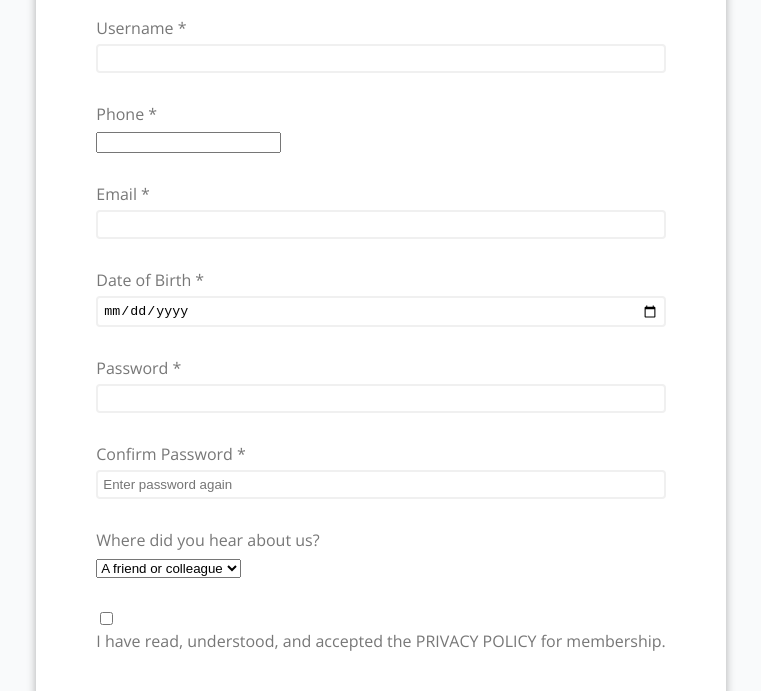
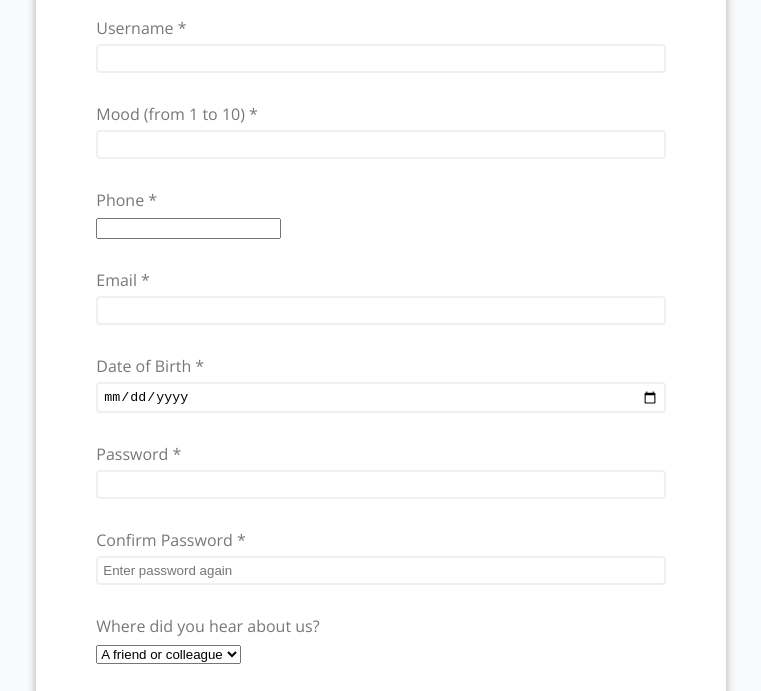
Before and after one commit to MoLaadjal/formulaire_inscription, a plain HTML site: page index.html in a window 1280 px wide. Shown: the part 86-777 px from the top of the page, without its empty margins (259-1020 px from the left). Drawn offline with nearby package versions, Linux system fonts and the light colour scheme.

Commit message:
mood label added

```diff
--- a/index.html
+++ b/index.html
@@ -15,6 +15,12 @@
                 <input type="text" id="username">
                 <small>Error message</small>
             </div>
+            <div class="form-control">
+                <label for="mood">Mood (from 1 to 10) *</label>
+                <input type="number" id="mood">
+                <small>Error message</small>
+            </div>
+
             <div class="form-control">
                 <label for="telephone">Phone *</label>
                 <input type="tel" id="telephone" pattern="^\+?[0-9\s()-]{3,}$" title="Please enter a valid phone number">
```
